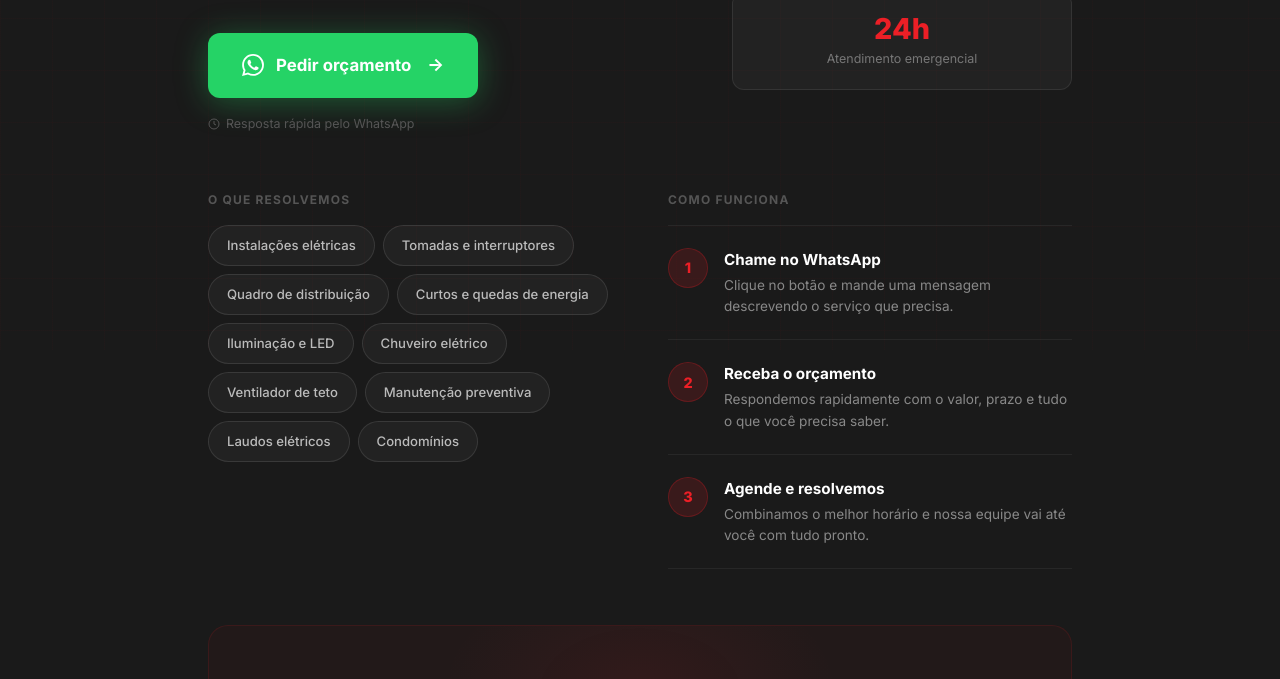
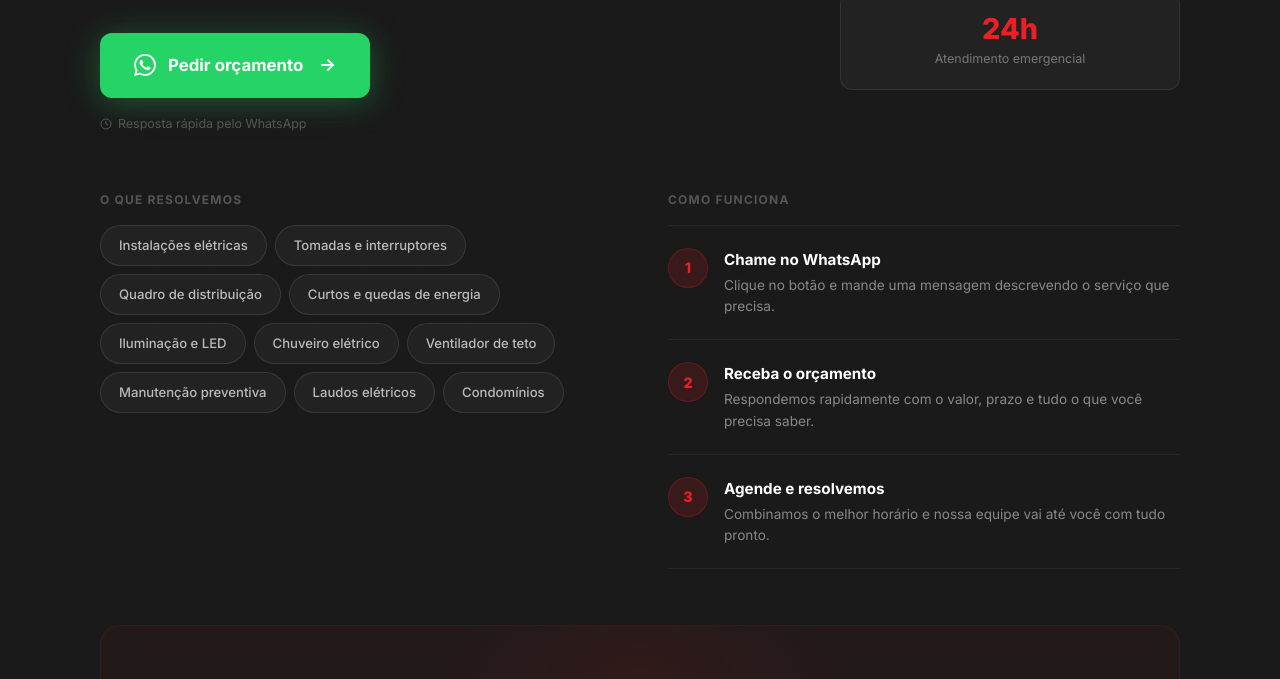
Before and after one commit to rpijoao/virto-eletrica, a website built with Vite: page atendimento.html in a window 1280 px wide. Shown: the part 450-1129 px from the top of the page. Built offline with nearby package versions, Linux system fonts and the light colour scheme.

Commit message:
fix: conteudo expandido para 1200px max-width com padding 60px

```diff
--- a/src/css/orcamento.css
+++ b/src/css/orcamento.css
@@ -37,13 +37,14 @@ body.page-orcamento::before {
   z-index: 0;
 }
 
-/* ── WRAPPER — DESKTOP WIDE ── */
+/* ── WRAPPER — FULL WIDTH ── */
 .lp-wrapper {
   position: relative;
   z-index: 1;
-  max-width: 960px;
+  width: 100%;
+  max-width: 1200px;
   margin: 0 auto;
-  padding: 0 48px;
+  padding: 0 60px;
 }
 
 /* ══════════════════════════════════════
```
